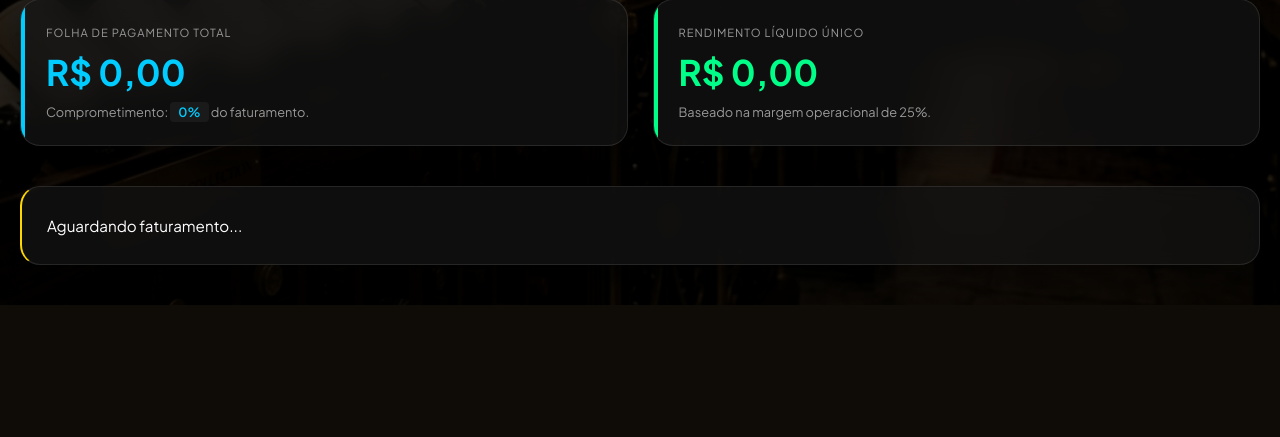
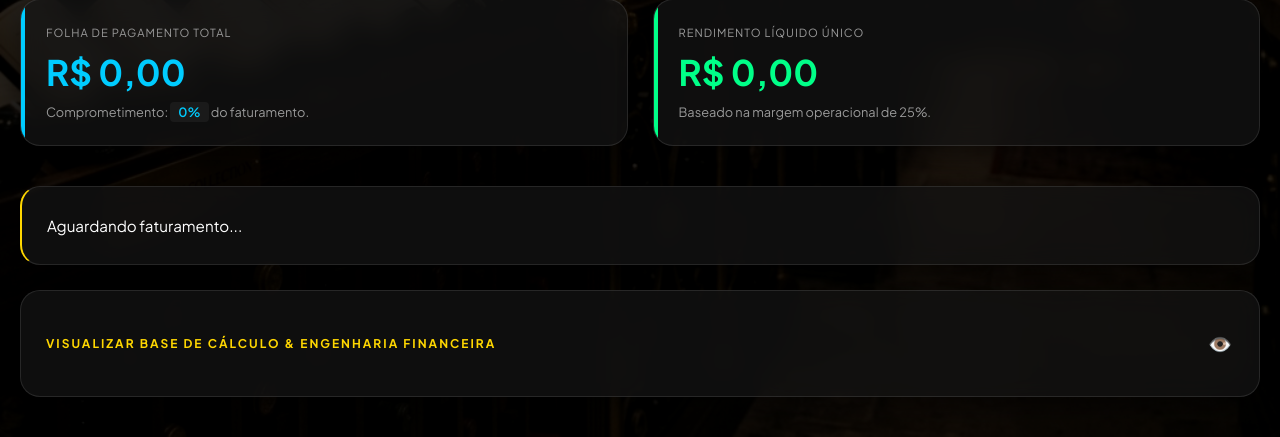
Before and after one commit to VNGato/Engenharia-Financeira---Adega, a Flask app: page / in a window 1280 px wide. Shown: the part 752-1189 px from the top of the page. Before the commit the page ends 1057 px from the top, so only its background shows below. Run offline with Flask 3, Linux system fonts and the light colour scheme; the visitor is signed in with stand-in values (Sample User, id 1).

Commit message:
Adicionado card de base de cálculo com efeito de revelação

```diff
--- a/templates/index.html
+++ b/templates/index.html
@@ -321,6 +321,75 @@
         .analysis-engine strong { color: var(--accent); }
         .analysis-engine em { font-style: normal; color: var(--info); font-size: 0.8rem; opacity: 0.8; }
 
+        /* --- Hidden Knowledge Base (Calculus) --- */
+        .knowledge-trigger {
+            display: flex;
+            align-items: center;
+            justify-content: space-between;
+            cursor: pointer;
+            padding: 15px 0;
+            color: var(--accent);
+            font-size: 0.75rem;
+            text-transform: uppercase;
+            font-weight: 700;
+            letter-spacing: 2px;
+            transition: var(--transition);
+        }
+
+        .knowledge-trigger:hover { opacity: 0.8; }
+
+        .eye-icon { font-size: 1.2rem; }
+
+        .hidden-details {
+            max-height: 0;
+            overflow: hidden;
+            transition: all 0.5s ease;
+            opacity: 0;
+            font-size: 0.9rem;
+            line-height: 1.6;
+            color: var(--text-dim);
+        }
+
+        .hidden-details.open {
+            max-height: 2000px;
+            opacity: 1;
+            padding-top: 20px;
+            border-top: 1px solid var(--border);
+            margin-top: 10px;
+        }
+
+        .knowledge-box p { margin-bottom: 15px; }
+        .knowledge-box strong { color: var(--text); }
+
+        .calc-table {
+            width: 100%;
+            border-collapse: collapse;
+            margin: 20px 0;
+            font-size: 0.8rem;
+            background: rgba(0,0,0,0.2);
+            border-radius: 12px;
+            overflow: hidden;
+        }
+
+        .calc-table th {
+            background: var(--glass);
+            color: var(--accent);
+            text-align: left;
+            padding: 12px;
+            text-transform: uppercase;
+        }
+
+        .calc-table td {
+            padding: 12px;
+            border-bottom: 1px solid var(--border);
+        }
+
+        .calc-table tr:last-child {
+            background: rgba(0, 255, 136, 0.05);
+            font-weight: 700;
+            color: var(--success);
+        }
+
         @keyframes fadeIn {
             from { opacity: 0; transform: translateY(20px); }
             to { opacity: 1; transform: translateY(0); }
@@ -466,6 +535,56 @@
     <div class="glass-card analysis-engine fade-in" id="analise" style="animation-delay: 0.7s;">
         Sincronizando motores de cálculo...
     </div>
+
+    <!-- Base de Cálculo Oculta -->
+    <div class="glass-card knowledge-box fade-in" style="animation-delay: 0.8s; margin-top: 25px;">
+        <div class="knowledge-trigger" onclick="toggleKnowledge()">
+            <span>Visualizar Base de Cálculo & Engenharia Financeira</span>
+            <span class="eye-icon" id="eye_btn">👁️</span>
+        </div>
+
+        <div class="hidden-details" id="knowledge_content">
+            <p>
+                Para um sistema de escala profissional, não calculamos apenas o salário líquido (o que cai na conta do trabalhador),
+                mas sim o <strong>Custo de Ocupação</strong>. Na gestão de alta performance, trabalhamos com o custo real do "recurso humano".
+            </p>
+
+            <p>
+                <strong>1. Linha Lógica:</strong> Utilizei um multiplicador médio de <strong>1,4x</strong> sobre o salário base.
+                Isso é necessário para cobrir os encargos legais e as provisões obrigatórias que evitam o "débito técnico" financeiro.
+            </p>
+
+            <p>
+                <strong>2. Raciocínio (Decomposição):</strong> Para um custo de R$ 3.500,00 por funcionário, a estrutura é:
+            </p>
+
+            <table class="calc-table">
+                <thead>
+                    <tr>
+                        <th>Item de Custo</th>
+                        <th>Valor Individual</th>
+                        <th>Total (Ex: 10 Func.)</th>
+                    </tr>
+                </thead>
+                <tbody>
+                    <tr><td>Salário Base Médio</td><td>R$ 2.500,00</td><td>R$ 25.000,00</td></tr>
+                    <tr><td>Provisão Férias + 1/3</td><td>R$ 277,00</td><td>R$ 2.770,00</td></tr>
+                    <tr><td>Provisão 13º Salário</td><td>R$ 208,00</td><td>R$ 2.080,00</td></tr>
+                    <tr><td>FGTS + Encargos (40%)</td><td>R$ 300,00</td><td>R$ 3.000,00</td></tr>
+                    <tr><td>Benefícios (VT/VR/Média)</td><td>R$ 215,00</td><td>R$ 2.150,00</td></tr>
+                    <tr><td>TOTAL DO INVESTIMENTO</td><td>R$ 3.500,00</td><td>R$ 35.000,00</td></tr>
+                </tbody>
+            </table>
+
+            <p>
+                <strong>3. Prevenção:</strong> A arquitetura de <strong>65% para a "Operação"</strong> previne o colapso porque destina o valor necessário para a Folha e reserva o restante para o CMV (Estoque) e Custos Fixos (Aluguel/Luz).
+            </p>
+
+            <p style="font-size: 0.8rem; font-style: italic;">
+                * Se os seus funcionários ganham valores diferentes, o dashboard adapta a "Reserva Ideal" automaticamente com base no multiplicador de Engenharia Financeira de 1.4x.
+            </p>
+        </div>
+    </div>
 </div>
 
 <script>
@@ -599,6 +718,13 @@
         setTimeout(() => { document.getElementById('save_indicator').classList.remove('active'); }, 2000);
     }
 
+    function toggleKnowledge() {
+        const content = document.getElementById('knowledge_content');
+        const eye = document.getElementById('eye_btn');
+        content.classList.toggle('open');
+        eye.innerText = content.classList.contains('open') ? '🕶️' : '👁️';
+    }
+
     window.onload = loadInitialData;
 </script>
 
```
